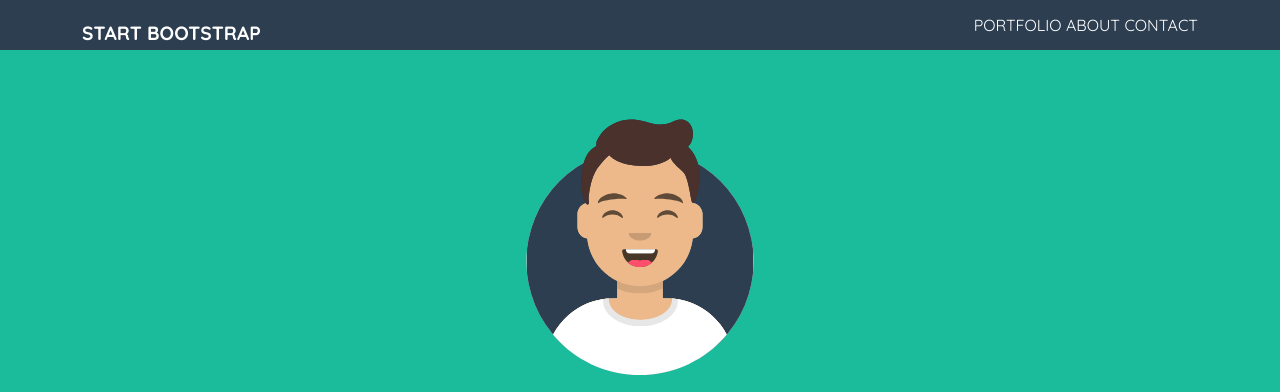
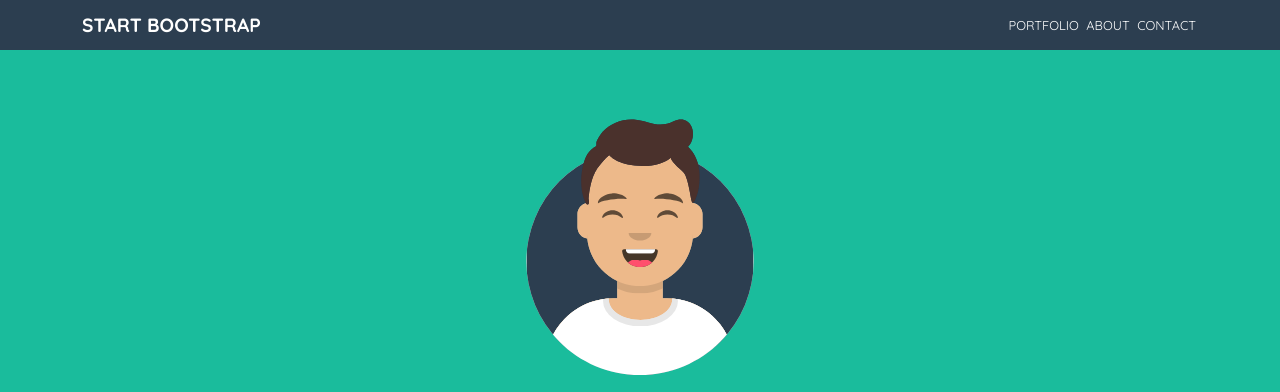
Before and after one commit to FrankLaurora/html-css-bootstrap-freelancer, a plain HTML site: page index.html in a window 1280 px wide. Shown: the top 392 px of the page. Drawn offline with nearby package versions, Linux system fonts and the light colour scheme.

Commit message:
Refact index and style, fix header

```diff
--- a/css/style.css
+++ b/css/style.css
@@ -26,10 +26,6 @@ a {
 
 a:hover {
     color: inherit;
-}
-
-ul {
-    list-style-type: none;
 }
 
 .img_container {
@@ -150,14 +146,13 @@ header {
     z-index: 1;
 }
 
-header .container, header .row {
-    height: 100%;
+header .col {
+    line-height: 50px;
+    vertical-align: middle;
 }
 
-header ul li, header .ms_h3  {
-    display: inline-block;
-    line-height: 50px;
-    vertical-align: middle;
+header a {
+    padding: 0 2px;
 }
 
 /* hero */
--- a/index.html
+++ b/index.html
@@ -22,17 +22,15 @@
         <!-- full-width header with bootstrap container -->
         <header class="ms_bg_blue light_text">
             <div class="container">
-                <div class="row align-items-center">
+                <div class="row">
                     <div class="col">
                         <div class="ms_h3">START BOOTSTRAP</div>
                     </div>
-                    <div class="col text-end">
-                        <ul>
-                            <li class="d-none d-sm-inline-block"><a href="#">PORTFOLIO</a></li>
-                            <li class="d-none d-sm-inline-block"><a href="#">ABOUT</a></li>
-                            <li class="d-none d-sm-inline-block"><a href="#">CONTACT</a></li>
-                            <li class="d-sm-none"><a href="#"><i class="fas fa-bars"></i></a></li>
-                        </ul>
+                    <div class="col ms_small_text text-end">
+                            <a class="d-none d-sm-inline-block" href="#">PORTFOLIO</a>
+                            <a class="d-none d-sm-inline-block" href="#">ABOUT</a>
+                            <a class="d-none d-sm-inline-block" href="#">CONTACT</a>
+                            <a class="d-sm-none" href="#"><i class="fas fa-bars"></i></a>
                     </div>
                 </div>
             </div>
```
